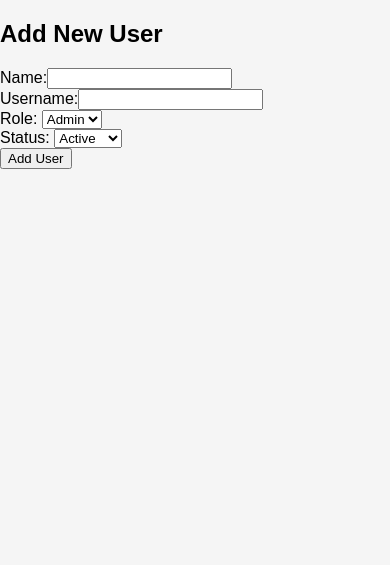
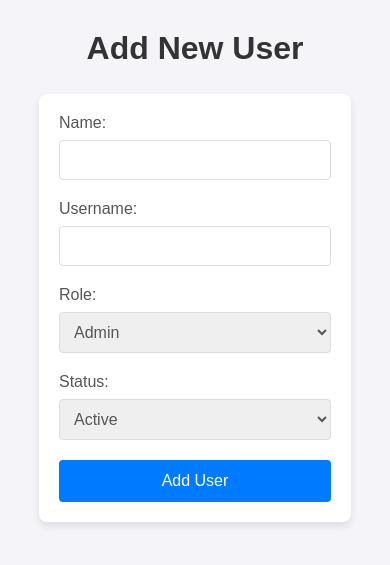
Before and after one commit to njeayyy/inventory, a PHP site: page /add_user.php in a window 390 px wide. Shown: the top 565 px of the page. Run offline with PHP 8.4, Linux system fonts and the light colour scheme.

Commit message:
meron ng anes

```diff
--- a/admin dashboard/add_user.php
+++ b/admin dashboard/add_user.php
@@ -1,13 +1,20 @@
 <?php
-include 'db.php';
+include 'db.php'; // Include the database connection
 
+// Handle form submission
 if ($_SERVER["REQUEST_METHOD"] == "POST") {
-    $name = $_POST['name'];
-    $username = $_POST['username'];
-    $role = $_POST['role'];
-    $status = $_POST['status'];
+    // Escape user input to prevent SQL injection
+    $name = $conn->real_escape_string($_POST['name']);
+    $username = $conn->real_escape_string($_POST['username']);
+    $role = $conn->real_escape_string($_POST['role']);
+    $status = $conn->real_escape_string($_POST['status']);
+
+    // Insert data into users table
     $conn->query("INSERT INTO users (name, username, role, status, last_login) VALUES ('$name', '$username', '$role', '$status', NOW())");
+
+    // Redirect to user management page after adding user
     header("Location: user_management.php");
+    exit; // Ensure the script stops after the header redirection
 }
 ?>
 
@@ -15,24 +22,31 @@ if ($_SERVER["REQUEST_METHOD"] == "POST") {
 <html lang="en">
 <head>
     <meta charset="UTF-8">
+    <meta name="viewport" content="width=device-width, initial-scale=1.0">
     <title>Add User</title>
-    <link rel="stylesheet" href="dashboard.css">
+    <link rel="stylesheet" href="dashboard.css"> <!-- Link to your CSS file -->
 </head>
 <body>
     <h2>Add New User</h2>
     <form action="add_user.php" method="POST">
-        <label>Name:</label><input type="text" name="name" required><br>
-        <label>Username:</label><input type="text" name="username" required><br>
-        <label>Role:</label>
-        <select name="role">
+        <label for="name">Name:</label>
+        <input type="text" name="name" id="name" required><br>
+
+        <label for="username">Username:</label>
+        <input type="text" name="username" id="username" required><br>
+
+        <label for="role">Role:</label>
+        <select name="role" id="role">
             <option value="Admin">Admin</option>
             <option value="User">User</option>
         </select><br>
-        <label>Status:</label>
-        <select name="status">
+
+        <label for="status">Status:</label>
+        <select name="status" id="status">
             <option value="Active">Active</option>
             <option value="Inactive">Inactive</option>
         </select><br>
+
         <button type="submit">Add User</button>
     </form>
 </body>
--- a/admin dashboard/categories.html
+++ b/admin dashboard/categories.html
@@ -23,7 +23,7 @@
             <aside class="sidebar">
                 <ul>
                     <li><button><a href="dashboard.html">DASHBOARD</a></button></li>
-                    <li><button class="active"><a href="user_management.html">USER MANAGEMENT</a></button></li>
+                    <li><button class="active"><a href="user_management.php">USER MANAGEMENT</a></button></li>
                     <li><button><a href="categories.html">CATEGORIES</a></button></li>
                     <li><button><a href="products.html">PRODUCTS</a></button></li>
                     <li><button><a href="sales.html">SALES</a></button></li>
--- a/admin dashboard/dashboard.css
+++ b/admin dashboard/dashboard.css
@@ -183,3 +183,87 @@ th {
 .status.Inactive {
     background-color: red;
 }
+
+
+
+body {
+    font-family: 'Poppins', sans-serif;
+    background-color: #f4f4f9;
+    color: #333;
+    margin: 0;
+    padding: 0;
+}
+
+h2 {
+    font-size: 2rem;
+    color: #333;
+    text-align: center;
+    margin-top: 30px;
+}
+
+/* Form container */
+form {
+    width: 40%;
+    margin: 0 auto;
+    padding: 20px;
+    background-color: #fff;
+    border-radius: 8px;
+    box-shadow: 0 4px 8px rgba(0, 0, 0, 0.1);
+}
+
+/* Form labels */
+label {
+    font-size: 1rem;
+    color: #555;
+    display: block;
+    margin-bottom: 8px;
+}
+
+/* Input fields */
+input[type="text"],
+select {
+    width: 100%;
+    padding: 10px;
+    margin-bottom: 20px;
+    border: 1px solid #ddd;
+    border-radius: 4px;
+    font-size: 1rem;
+    color: #555;
+}
+
+input[type="text"]:focus,
+select:focus {
+    border-color: #007bff;
+    outline: none;
+}
+
+/* Submit button */
+button[type="submit"] {
+    width: 100%;
+    padding: 12px;
+    background-color: #007bff;
+    border: none;
+    border-radius: 4px;
+    color: white;
+    font-size: 1rem;
+    cursor: pointer;
+    transition: background-color 0.3s ease;
+}
+
+button[type="submit"]:hover {
+    background-color: #0056b3;
+}
+
+/* Form container on small screens */
+@media (max-width: 768px) {
+    form {
+        width: 80%;
+    }
+}
+
+/* Responsive form fields and button */
+input[type="text"],
+select,
+button[type="submit"] {
+    box-sizing: border-box;
+}
--- a/admin dashboard/dashboard.html
+++ b/admin dashboard/dashboard.html
@@ -23,7 +23,7 @@
             <aside class="sidebar">
                 <ul>
                     <li><button class="active"><a href="dashboard.html">DASHBOARD</a></button></li>
-                    <li><button><a href="user_management.html">USER MANAGEMENT</a></button></li>
+                    <li><button><a href="user_management.php">USER MANAGEMENT</a></button></li>
                     <li><button><a href="categories.html">CATEGORIES</a></button></li>
                     <li><button><a href="products.html">PRODUCTS</a></button></li>
                     <li><button><a href="sales.html">SALES</a></button></li>
--- a/admin dashboard/db.php
+++ b/admin dashboard/db.php
@@ -2,8 +2,9 @@
 $servername = "localhost";
 $username = "root";
 $password = "";
-$dbname = "inventory_dashboard";
+$dbname = "inventory_db";  // Ensure this matches the name of the database you created
 
+// Create connection
 $conn = new mysqli($servername, $username, $password, $dbname);
 
 // Check connection
--- a/admin dashboard/products.html
+++ b/admin dashboard/products.html
@@ -23,7 +23,7 @@
             <aside class="sidebar">
                 <ul>
                     <li><button><a href="dashboard.html">DASHBOARD</a></button></li>
-                    <li><button class="active"><a href="user_management.html">USER MANAGEMENT</a></button></li>
+                    <li><button class="active"><a href="user_management.php">USER MANAGEMENT</a></button></li>
                     <li><button><a href="categories.html">CATEGORIES</a></button></li>
                     <li><button><a href="products.html">PRODUCTS</a></button></li>
                     <li><button><a href="sales.html">SALES</a></button></li>
--- a/admin dashboard/sales.html
+++ b/admin dashboard/sales.html
@@ -23,7 +23,7 @@
             <aside class="sidebar">
                 <ul>
                     <li><button><a href="dashboard.html">DASHBOARD</a></button></li>
-                    <li><button class="active"><a href="user_management.html">USER MANAGEMENT</a></button></li>
+                    <li><button class="active"><a href="user_management.php">USER MANAGEMENT</a></button></li>
                     <li><button><a href="categories.html">CATEGORIES</a></button></li>
                     <li><button><a href="products.html">PRODUCTS</a></button></li>
                     <li><button><a href="sales.html">SALES</a></button></li>
--- /dev/null
+++ b/admin dashboard/test.php
@@ -0,0 +1,3 @@
+<?php
+echo "Hello, World!";
+?>
```
Also changed, not shown: admin dashboard/user_management.php (+6 -27 lines).
